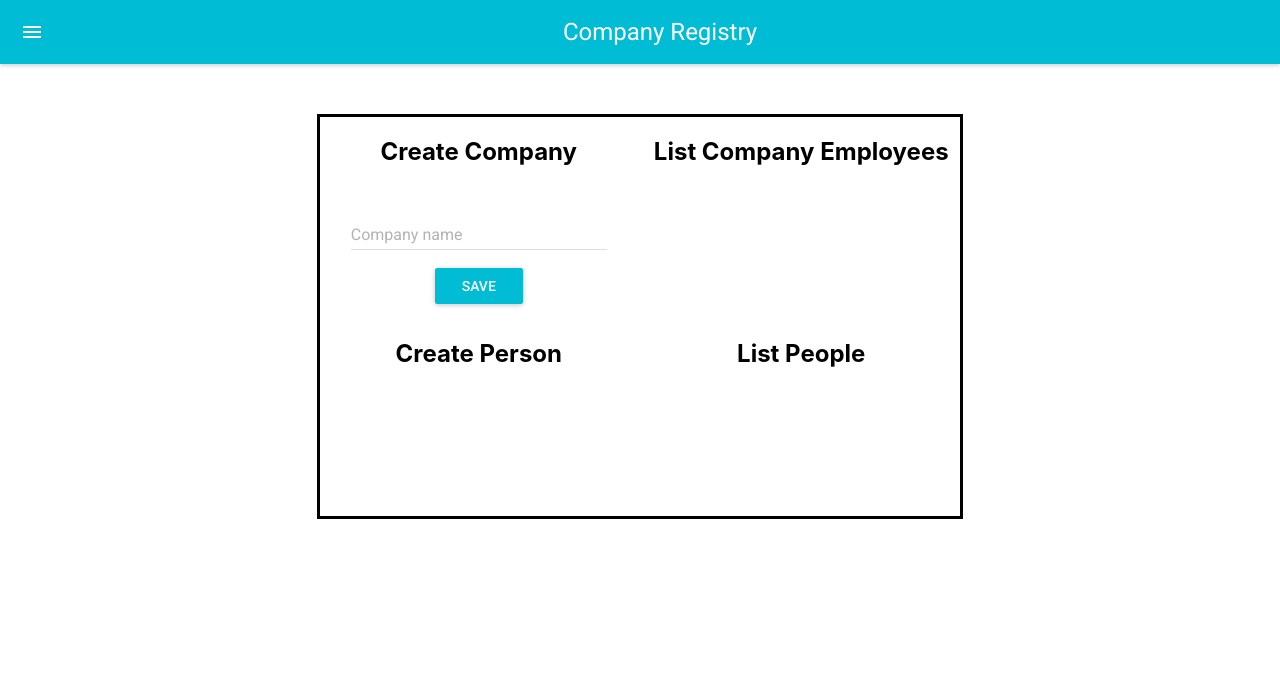
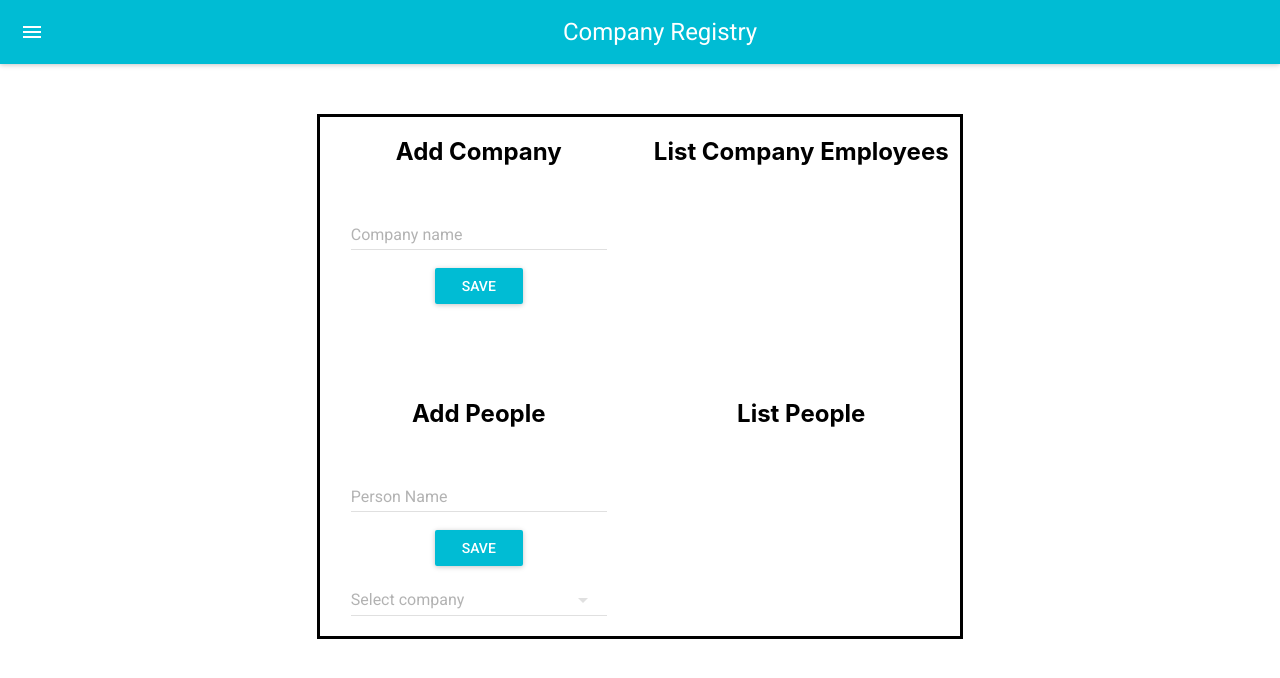
Before and after one commit to Rinbo/company-registry-react, a React (Create React App) app: page / in a window 1280 px wide. Shown: the top 678 px of the page. Built offline with nearby package versions, Linux system fonts and the light colour scheme.

Commit message:
Add styling to CreateCompany and CreatePerson

```diff
--- a/public/index.html
+++ b/public/index.html
@@ -7,6 +7,7 @@
     <meta name="theme-color" content="#000000">
     <link rel="manifest" href="%PUBLIC_URL%/manifest.json">
     <link rel="stylesheet" href="https://fonts.googleapis.com/css?family=Roboto:300,400,500">
+    <link rel="stylesheet" href="https://fonts.googleapis.com/icon?family=Material+Icons">
     <title>Company Registry</title>
   </head>
   <body>
--- a/src/App.css
+++ b/src/App.css
@@ -31,3 +31,7 @@
   margin: 50px auto;
   border: solid black;
 }
+
+.cr-button-primary {
+  margin: 10px;
+}
--- a/src/components/CreateCompany.js
+++ b/src/components/CreateCompany.js
@@ -1,25 +1,22 @@
 import React, { Component } from 'react'
 import TextField from 'material-ui/TextField'
 import RaisedButton from 'material-ui/RaisedButton'
+import GridList from 'material-ui/GridList'
 
 export class CreateCompany extends Component {
   render() {
     return (
       <div>
-        <h2>Create Company</h2>
+        <h2>Add Company</h2>
         <TextField
           hintText="Enter name of company"
           floatingLabelText="Company name" />
-        <RaisedButton label="Save" primary={true} style={styles.button}/>
+        <br />
+        <RaisedButton label="Save" primary={true} className="cr-button-primary" />
       </div>
     )
   }
 }
 
-const styles = {
-  button: {
-    margin: 10
-  }
-}
 
 export default CreateCompany
--- a/src/components/CreatePerson.js
+++ b/src/components/CreatePerson.js
@@ -1,9 +1,20 @@
 import React, { Component } from 'react'
+import TextField from 'material-ui/TextField'
+import RaisedButton from 'material-ui/RaisedButton'
+import SelectField from 'material-ui/SelectField'
 
 export class CreatePerson extends Component {
   render() {
     return (
-        <h2>Create Person</h2>
+      <div>
+        <h2>Add People</h2>
+        <TextField
+          hintText="Enter name of person"
+          floatingLabelText="Person Name" />
+          <RaisedButton label="Save" primary={true} className="cr-button-primary" />
+        <br />
+        <SelectField hintText="Select company" />
+      </div>
     )
   }
 }
```
